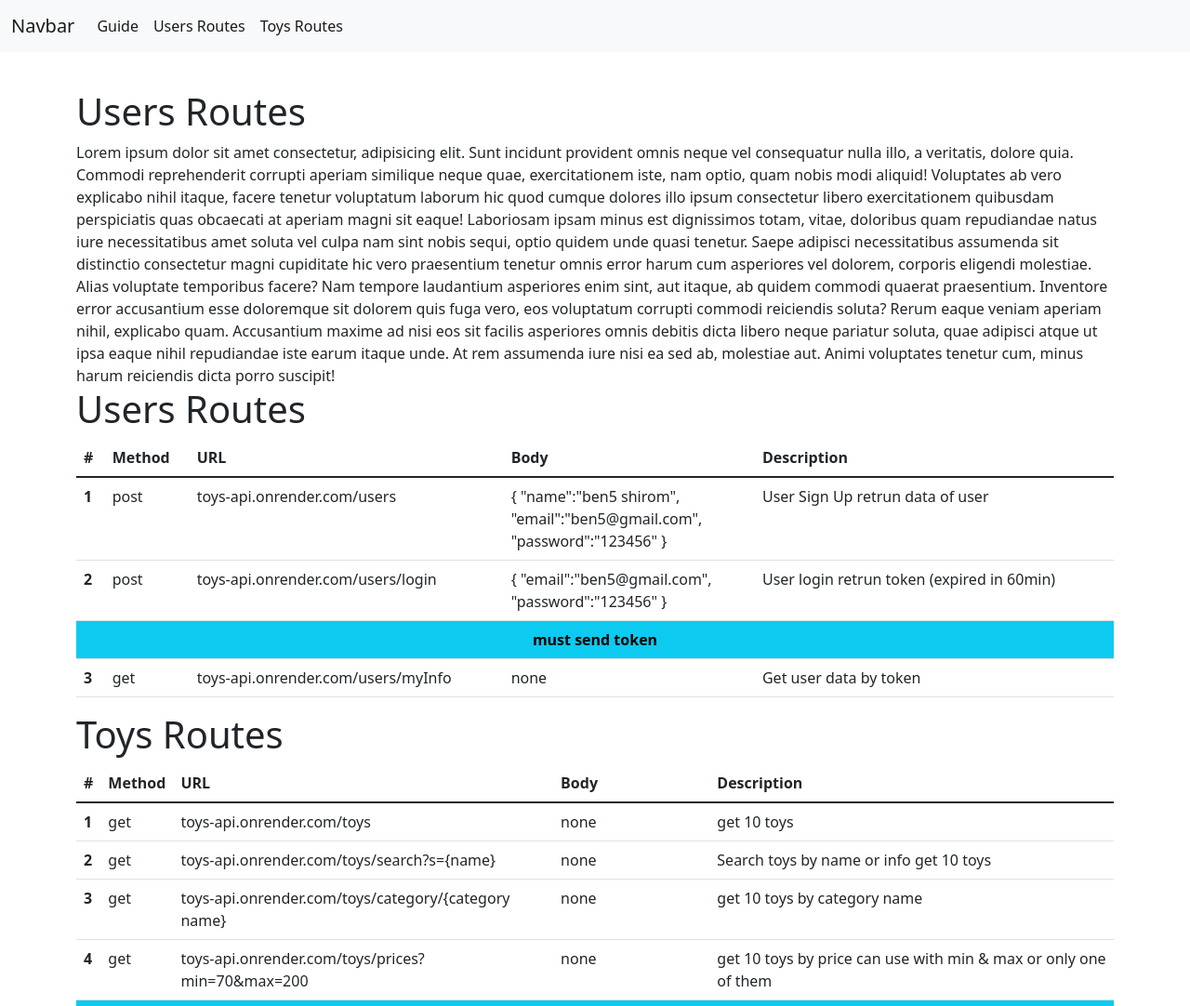
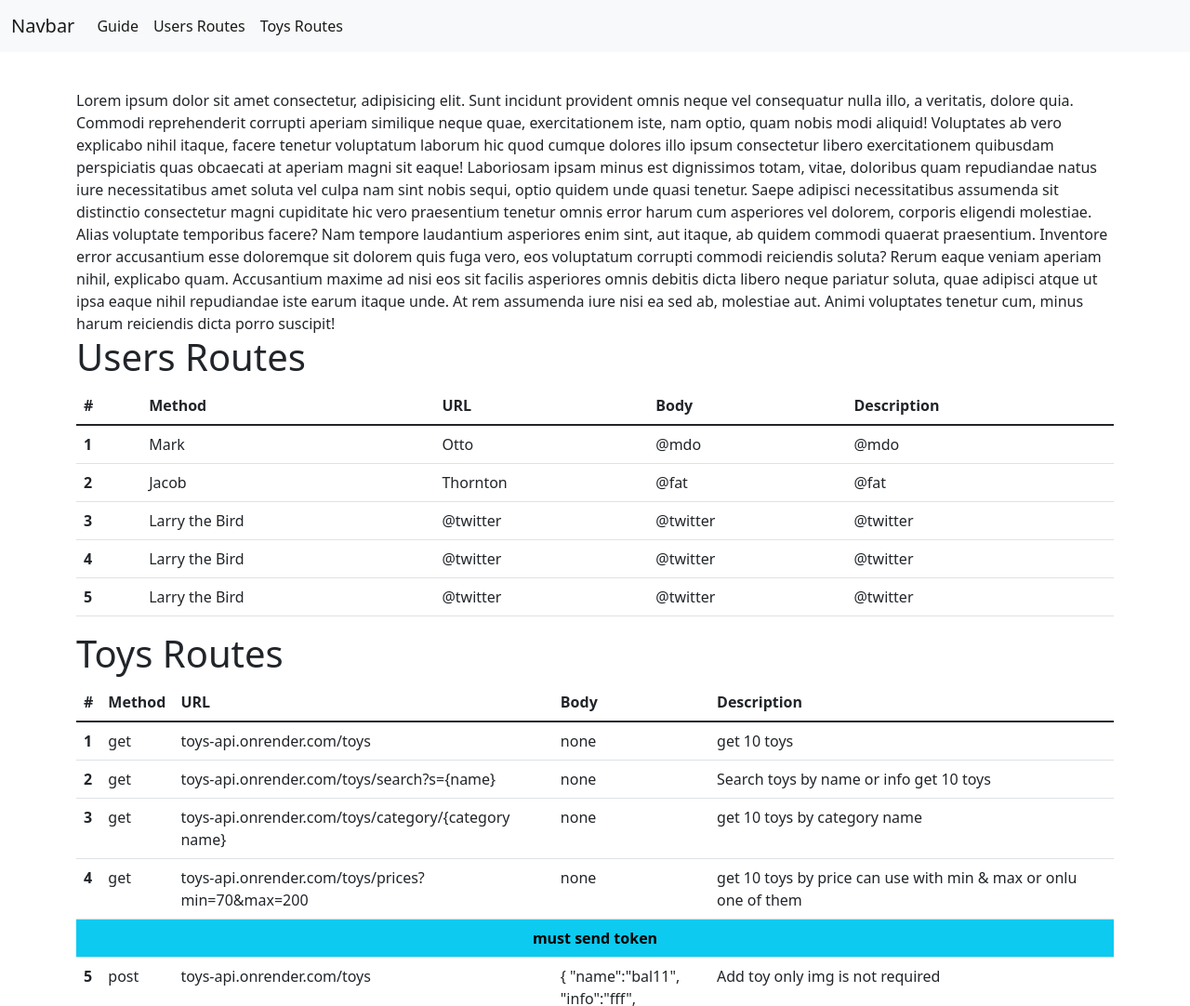
Before and after one commit to benshirom/toys-api, a website: page public/index.html in a window 1280 px wide. Shown: the top 1082 px of the page at 93% size. Drawn offline with nearby package versions, Linux system fonts and the light colour scheme.

Commit message:
Add files via upload

```diff
--- a/public/index.html
+++ b/public/index.html
@@ -45,10 +45,8 @@
     <!-- main  -->
     <main class="container-fluid mt-5 pt-5">
         <!-- Guide  -->
-        <div class="container">
-            <div>
-                <h1 id="Guide">Users Routes</h1>
-            </div>
+        <div id="Guide" class="container">
+
             Lorem ipsum dolor sit amet consectetur, adipisicing elit. Sunt incidunt provident omnis neque vel
             consequatur
             nulla illo, a veritatis, dolore quia. Commodi reprehenderit corrupti aperiam similique neque quae,
@@ -89,32 +87,39 @@
                 <tbody class="table-group-divider">
                     <tr>
                         <th scope="row">1</th>
-                        <td>post</td>
-                        <td>toys-api.onrender.com/users</td>
-                        <td>{ "name":"ben5 shirom",
-                           <br> "email":"ben5@gmail.com",
-                            <br> "password":"123456" }</td>
-                        <td>User Sign Up retrun data of user</td>
+                        <td>Mark</td>
+                        <td>Otto</td>
+                        <td>@mdo</td>
+                        <td>@mdo</td>
                     </tr>
                     <tr>
                         <th scope="row">2</th>
-                        <td>post</td>
-                        <td>toys-api.onrender.com/users/login</td>
-                        <td>{ "email":"ben5@gmail.com",
-                            <br> "password":"123456" }</td>
-                        <td>User login retrun token (expired in 60min) </td>
-                    </tr>
-                    <tr>
-                        <td colspan="5" class="text-center text-bg-info text fw-bold " >must send token</td>
+                        <td>Jacob</td>
+                        <td>Thornton</td>
+                        <td>@fat</td>
+                        <td>@fat</td>
                     </tr>
                     <tr>
                         <th scope="row">3</th>
-                        <td >get</td>
-                        <td>toys-api.onrender.com/users/myInfo</td>
-                        <td>none</td>
-                        <td>Get user data by token</td>
+                        <td >Larry the Bird</td>
+                        <td>@twitter</td>
+                        <td>@twitter</td>
+                        <td>@twitter</td>
                     </tr>
-
+                    <tr>
+                        <th scope="row">4</th>
+                        <td >Larry the Bird</td>
+                        <td>@twitter</td>
+                        <td>@twitter</td>
+                        <td>@twitter</td>
+                    </tr>
+                    <tr>
+                        <th scope="row">5</th>
+                        <td >Larry the Bird</td>
+                        <td>@twitter</td>
+                        <td>@twitter</td>
+                        <td>@twitter</td>
+                    </tr>
                 </tbody>
             </table>
         </div>
@@ -161,7 +166,7 @@
                         <td >get</td>
                         <td>toys-api.onrender.com/toys/prices?min=70&max=200</td>
                         <td>none</td>
-                        <td>get 10 toys by price can use with min & max or only one of them </td>
+                        <td>get 10 toys by price can use with min & max or onlu one of them </td>
                     </tr>
                     <tr>
                         <td colspan="5" class="text-center text-bg-info text fw-bold " >must send token</td>
```
